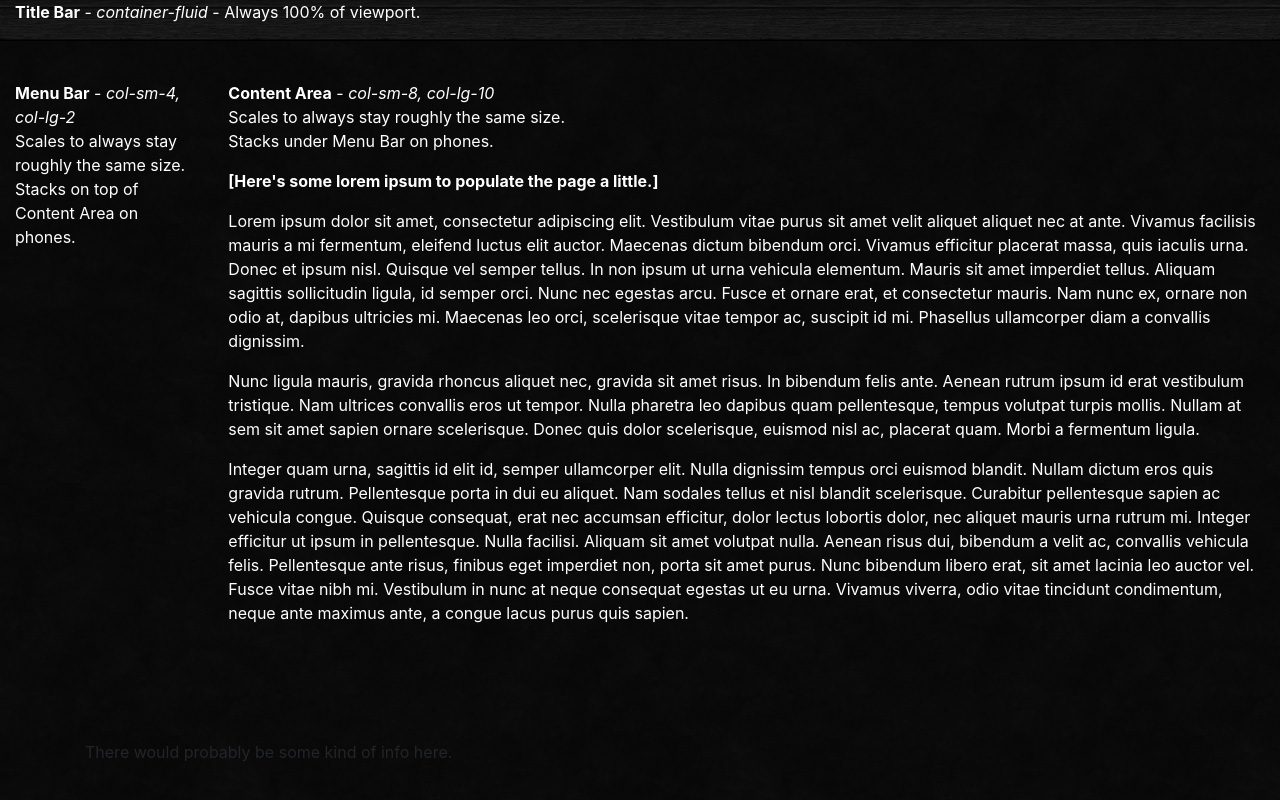
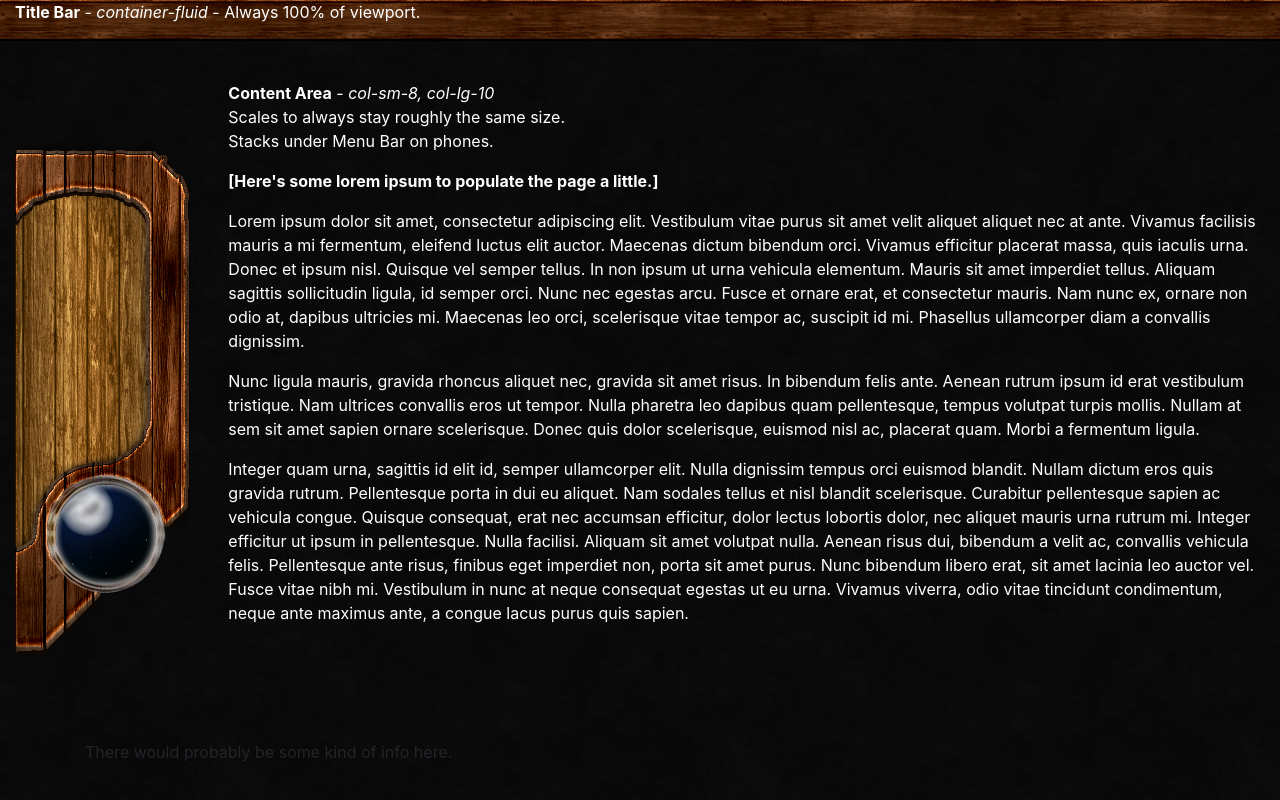
Before and after one commit to ProbablyUnwise/Moxie, a PHP site: page /landing-page.html in a window 1280 px wide. Run offline with PHP 8.4, Linux system fonts and the light colour scheme.

Commit message:
really getting started on images

```diff
--- a/landing-page.html
+++ b/landing-page.html
@@ -24,7 +24,7 @@
     <main class="container-fluid">
         <div class="row">
             <div id="menu-bar" class="col-sm-4 col-lg-2">
-                <p><strong>Menu Bar</strong> - <em>col-sm-4, col-lg-2</em><br>Scales to always stay roughly the same size.<br>Stacks on top of Content Area on phones.</p>
+                <img src="images/BM-Sidebar-night.png" alt="">
             </div>
             <div id="content-area" class="col-sm-8 col-lg-10">
                 <p><strong>Content Area</strong> - <em>col-sm-8, col-lg-10</em><br>Scales to always stay roughly the same size.<br>Stacks under Menu Bar on phones.</p>
--- a/style.css
+++ b/style.css
@@ -13,7 +13,7 @@ body {
 
 #title-bar {
     color: white;
-    background: url(images/dark_wood.png);
+    background: url(images/title_bar.jpg);
     border-bottom: thin solid black;
     margin-bottom: 40px;
 }
```
Also changed, not shown: images/BM-Sidebar-night.png (added), images/dark_wood.png (deleted), images/title_bar.jpg (added).
